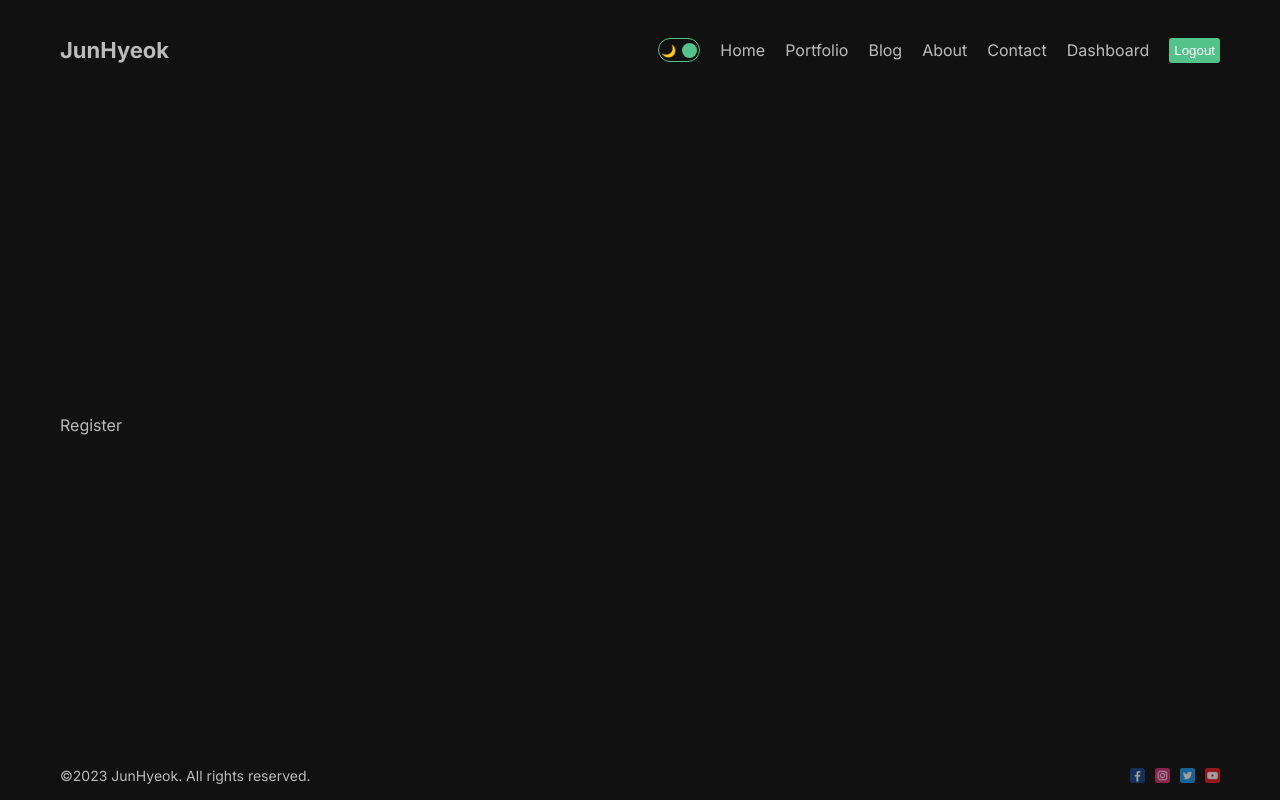
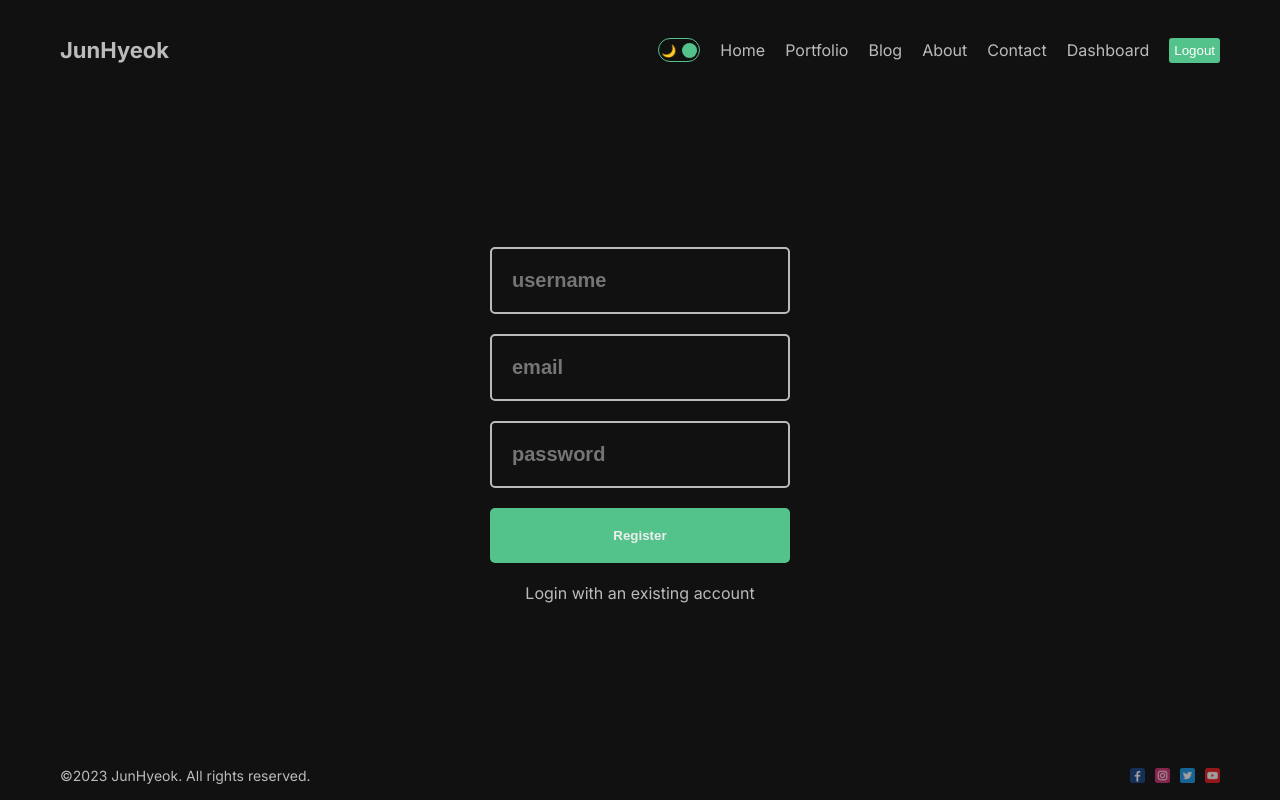
Before and after one commit to Goat95/nextjs-portfolio, a Next.js app: page /dashboard/register in a window 1280 px wide. Built offline with nearby package versions, Linux system fonts and the light colour scheme.

Commit message:
feat: implements register api and register page

```diff
--- a/package.json
+++ b/package.json
@@ -9,6 +9,7 @@
     "lint": "next lint"
   },
   "dependencies": {
+    "bcryptjs": "^2.4.3",
     "eslint": "8.43.0",
     "eslint-config-next": "13.4.6",
     "mongoose": "6.11.1",
--- a/src/app/dashboard/(auth)/register/page.jsx
+++ b/src/app/dashboard/(auth)/register/page.jsx
@@ -1,5 +1,69 @@
+"use client";
+
+import { useState } from "react";
+import Link from "next/link";
+import { useRouter } from "next/navigation";
+
+import styles from "./page.module.css";
+
 const Register = () => {
-  return <div>Register</div>;
+  const [err, setErr] = useState(false);
+
+  const router = useRouter();
+
+  const handleSubmit = async (e) => {
+    e.preventDefault();
+    const name = e.target[0].value;
+    const email = e.target[1].value;
+    const password = e.target[2].value;
+
+    try {
+      const res = await fetch("/api/auth/register", {
+        method: "POST",
+        headers: {
+          "Content-Type": "application/json",
+        },
+        body: JSON.stringify({
+          name,
+          email,
+          password,
+        }),
+      });
+
+      res.status === 201 &&
+        router.push("/dashboard/login?success=Account has been created");
+    } catch (err) {
+      setErr(true);
+    }
+  };
+
+  return (
+    <div className={styles.container}>
+      <form className={styles.form} onSubmit={handleSubmit}>
+        <input
+          type="text"
+          placeholder="username"
+          className={styles.input}
+          required
+        />
+        <input
+          type="email"
+          placeholder="email"
+          className={styles.input}
+          required
+        />
+        <input
+          type="password"
+          placeholder="password"
+          className={styles.input}
+          required
+        />
+        <button className={styles.button}>Register</button>
+      </form>
+      {err && "Something went wrong!"}
+      <Link href="/dashboard/login">Login with an existing account</Link>
+    </div>
+  );
 };
 
 export default Register;
--- /dev/null
+++ b/src/app/dashboard/(auth)/register/page.module.css
@@ -0,0 +1,35 @@
+.container {
+  display: flex;
+  flex-direction: column;
+  gap: 20px;
+  align-items: center;
+  justify-content: center;
+}
+
+.form {
+  width: 300px;
+  display: flex;
+  flex-direction: column;
+  gap: 20px;
+}
+
+.input {
+  padding: 20px;
+  background-color: transparent;
+  border: 2px solid #bbb;
+  color: #bbb;
+  border-radius: 5px;
+  font-size: 20px;
+  font-weight: bold;
+}
+
+.button {
+  width: 300px;
+  padding: 20px;
+  cursor: pointer;
+  background-color: #53c28b;
+  border: none;
+  border-radius: 5px;
+  color: #eee;
+  font-weight: bold;
+}
```
Also changed, not shown: src/app/api/auth/register/route.js (added, +30 -0 lines), 1 other file (tests, documents, lock files or other folders).
